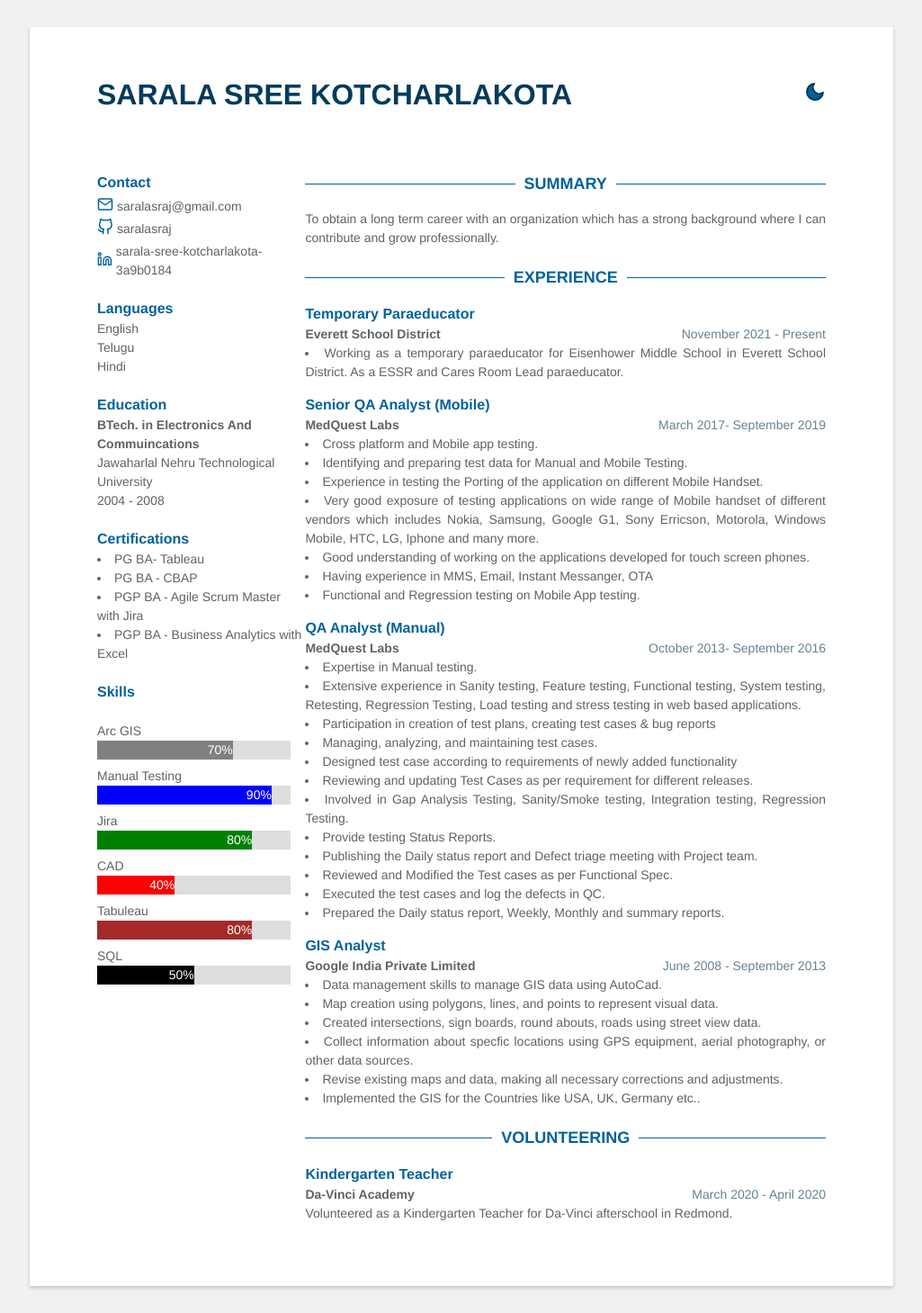
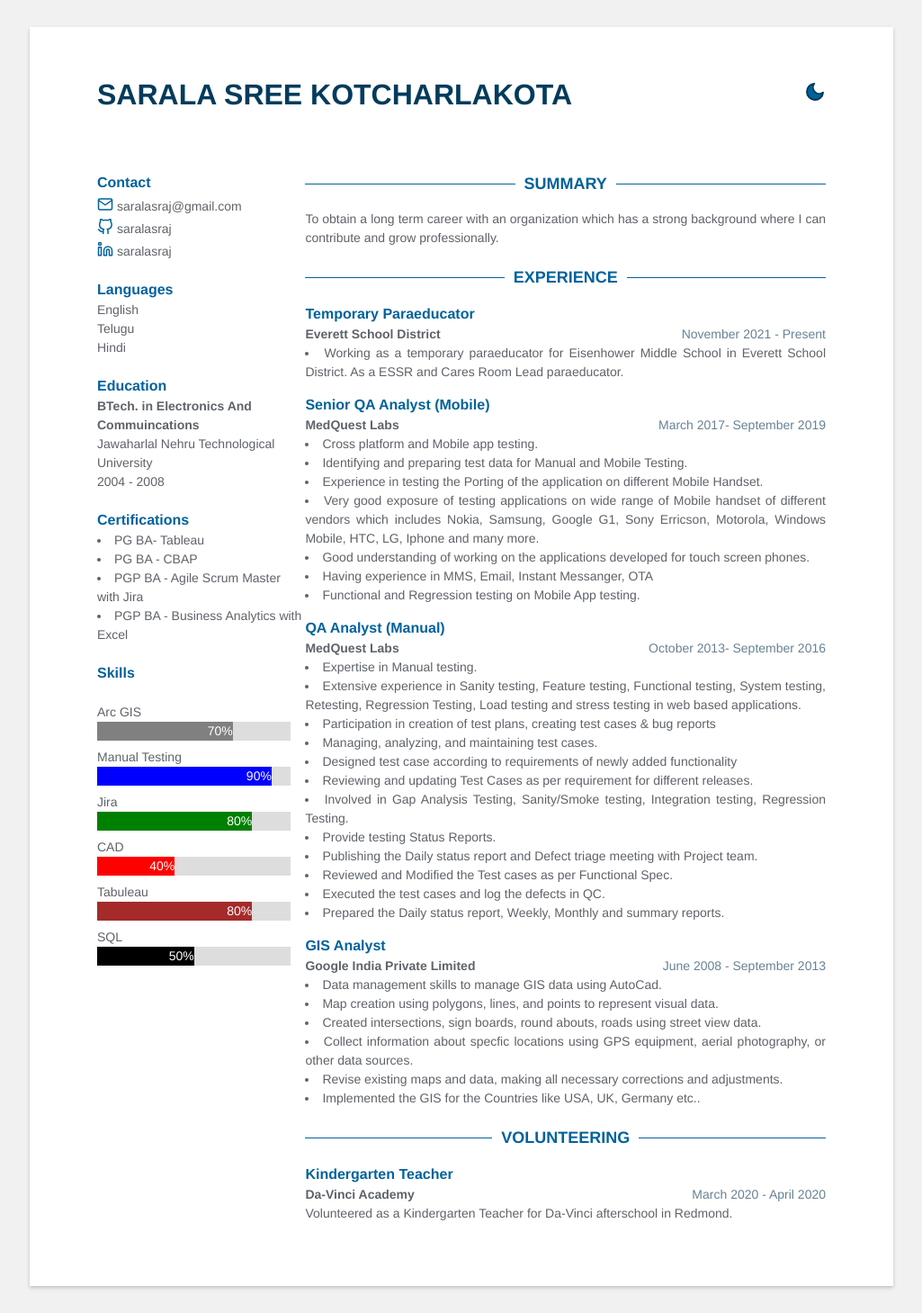
Before and after one commit to saralasraj/saralasraj.github.io, a Jekyll site: the page built from index.html, in a window 1280 px wide. Shown: the whole page at 90% size, without its empty margins (127-1152 px from the left). Built offline with Jekyll 4.4.1, drawn with Linux system fonts in a browser that asks for light colours.

Commit message:
Update linkedin username

```diff
--- a/_data/data.yml
+++ b/_data/data.yml
@@ -6,7 +6,7 @@ fork: false
 contact:
   email: saralasraj@gmail.com
   github: saralasraj
-  linkedin: sarala-sree-kotcharlakota-3a9b0184
+  linkedin: saralasraj
 
 languages:
   - idiom: English
```
